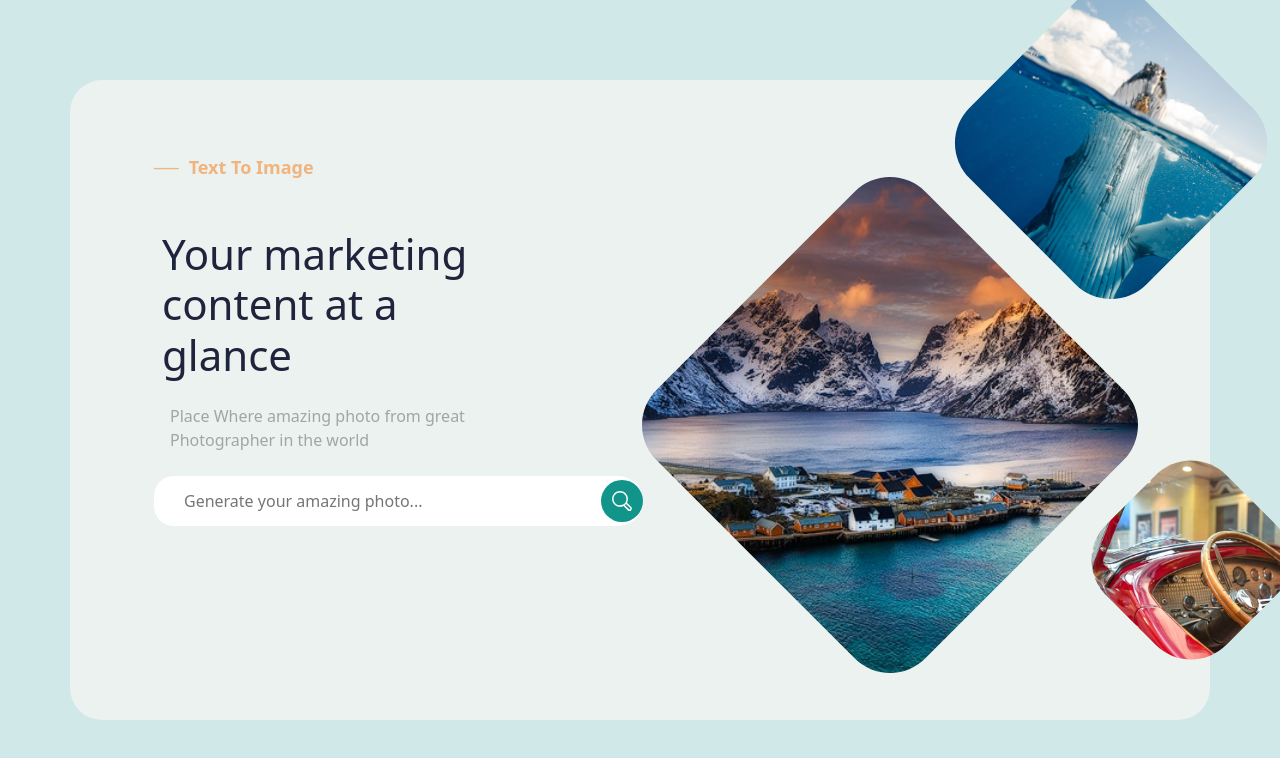
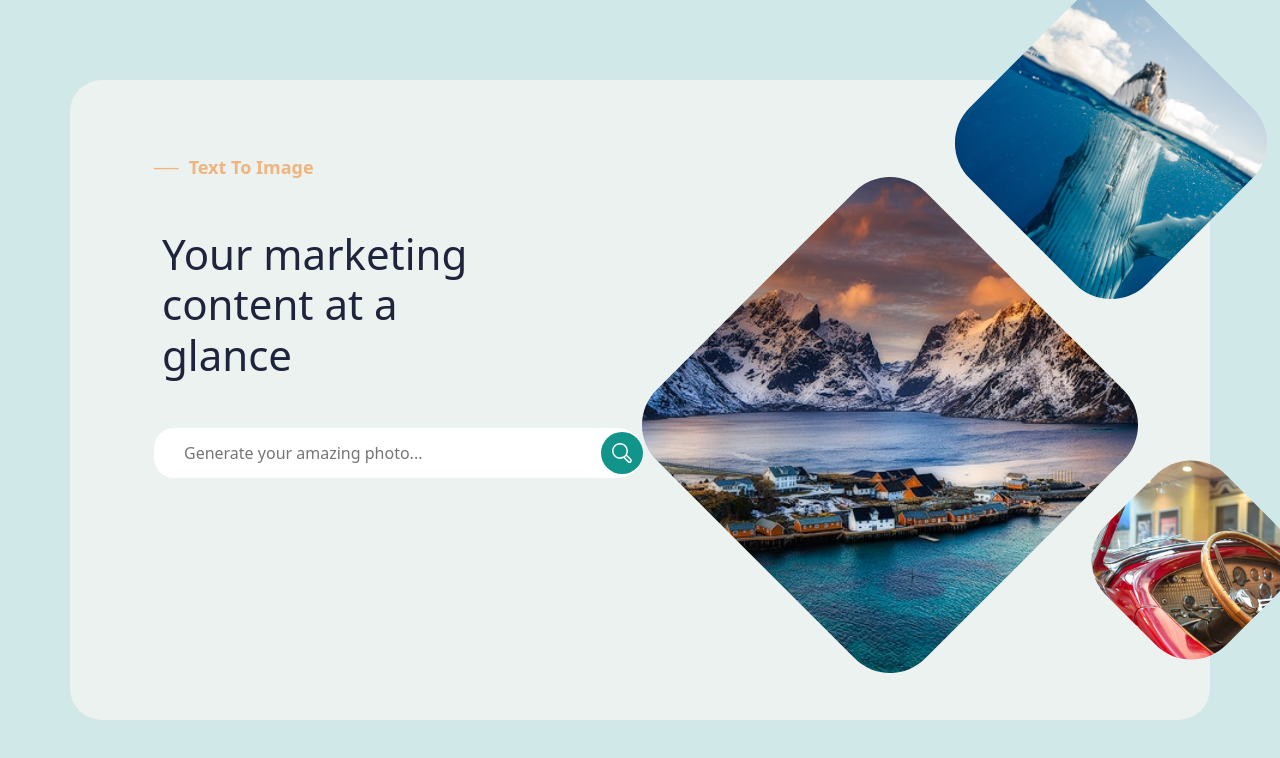
Before and after one commit to mehrdad-khojastefar/text-to-image-frontend, a React (Create React App) app in the folder photograph-project/: page / in a window 1280 px wide. Shown: the top 758 px of the page. Built offline with nearby package versions, Linux system fonts and the light colour scheme.

Commit message:
project complete

```diff
--- a/photograph-project/src/Components/MainPage/MainPage.js
+++ b/photograph-project/src/Components/MainPage/MainPage.js
@@ -81,16 +81,16 @@ const MainPage = () => {
           >
             <h1 className="header mt-5">{header}</h1>
           </Col>
-          <Col xs={12} md={12} lg={6} className="my-4 ps-3">
+          {/* <Col xs={12} md={12} lg={6} className="my-4 ps-3">
             <p className="position-relative mainText" style={{ zIndex: "2" }}>
               {MainPageText}
             </p>
-          </Col>
+          </Col> */}
           <Col
             xs={12}
             md={12}
             lg={9}
-            className="SearchInput position-relative rounded-pill  "
+            className="SearchInput position-relative rounded-pill  mt-5"
           >
             <input
               ref={input}
--- a/photograph-project/src/Components/Modal/PicModal.js
+++ b/photograph-project/src/Components/Modal/PicModal.js
@@ -44,7 +44,7 @@ const PicModal = (props) => {
             <Col
               xs={12}
               lg={5}
-              className="info px-5 py-3 d-flex justify-content-center align-item-center"
+              className="info px-5 py-4 d-flex justify-content-center align-item-center"
             >
               <Col xs={12}>
                 <p className="infoText mb-2 me-2">{`${text}`}</p>
--- a/photograph-project/src/assets/styles/modal.scss
+++ b/photograph-project/src/assets/styles/modal.scss
@@ -78,7 +78,7 @@ background: linear-gradient(360deg, $modal-bgc 0%, $modal-bgc2 100%, $modal-bgc3
        .infoText{
         height: 100%;
         color: #fff ;
-        font-size: 22px;
+        font-size: 24px;
         line-height: 32px;
         overflow-wrap: break-word ;
 
```
